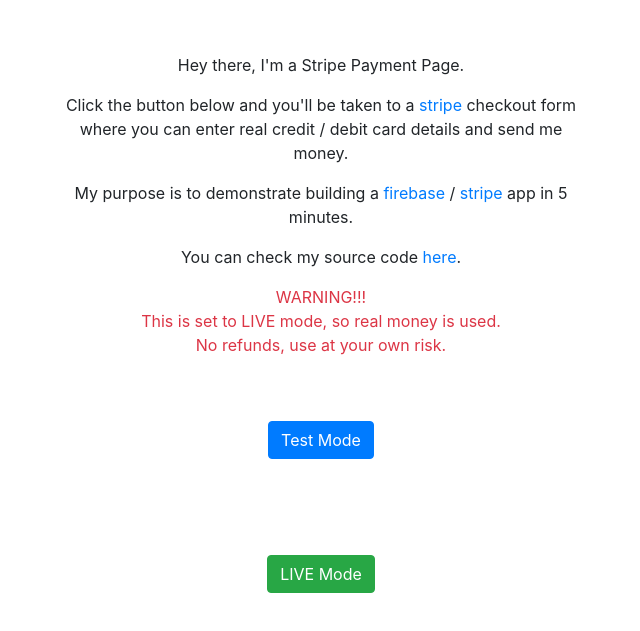
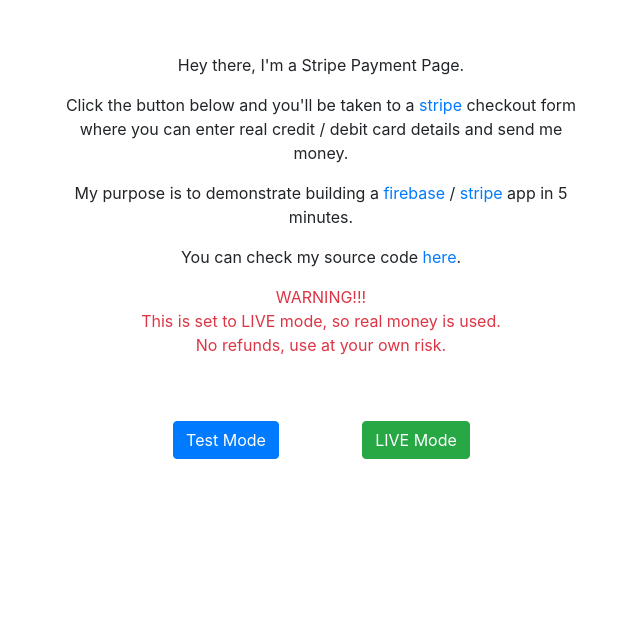
Before and after one commit to rossedlin/stripe-nodejs, a website: page public/index.html in a window 1280 px wide. Shown: the part 289-920 px from the top of the page, without its empty margins (319-959 px from the left). After the commit the page ends 800 px from the top, so only its background shows below. Drawn offline with nearby package versions, Linux system fonts and the light colour scheme.

Commit message:
Align buttons side by side

```diff
--- a/public/index.html
+++ b/public/index.html
@@ -37,17 +37,19 @@
         </div>
     </div>
 
-    <div class="row">
-        <div class="col-12 mt-5 mb-5">
+    <div class="row mt-5 mb-5">
+        <div class="col-4"></div>
+        <div class="col-2">
             <form action="/create-test-checkout-session" method="POST">
                 <button type="submit" id="checkout-test-button" class="btn btn-primary">Test Mode</button>
             </form>
         </div>
-        <div class="col-12 mt-5 mb-5">
+        <div class="col-2">
             <form action="/create-live-checkout-session" method="POST">
                 <button type="submit" id="checkout-live-button" class="btn btn-success">LIVE Mode</button>
             </form>
         </div>
+        <div class="col-4"></div>
     </div>
 </div>
 </body>
```
